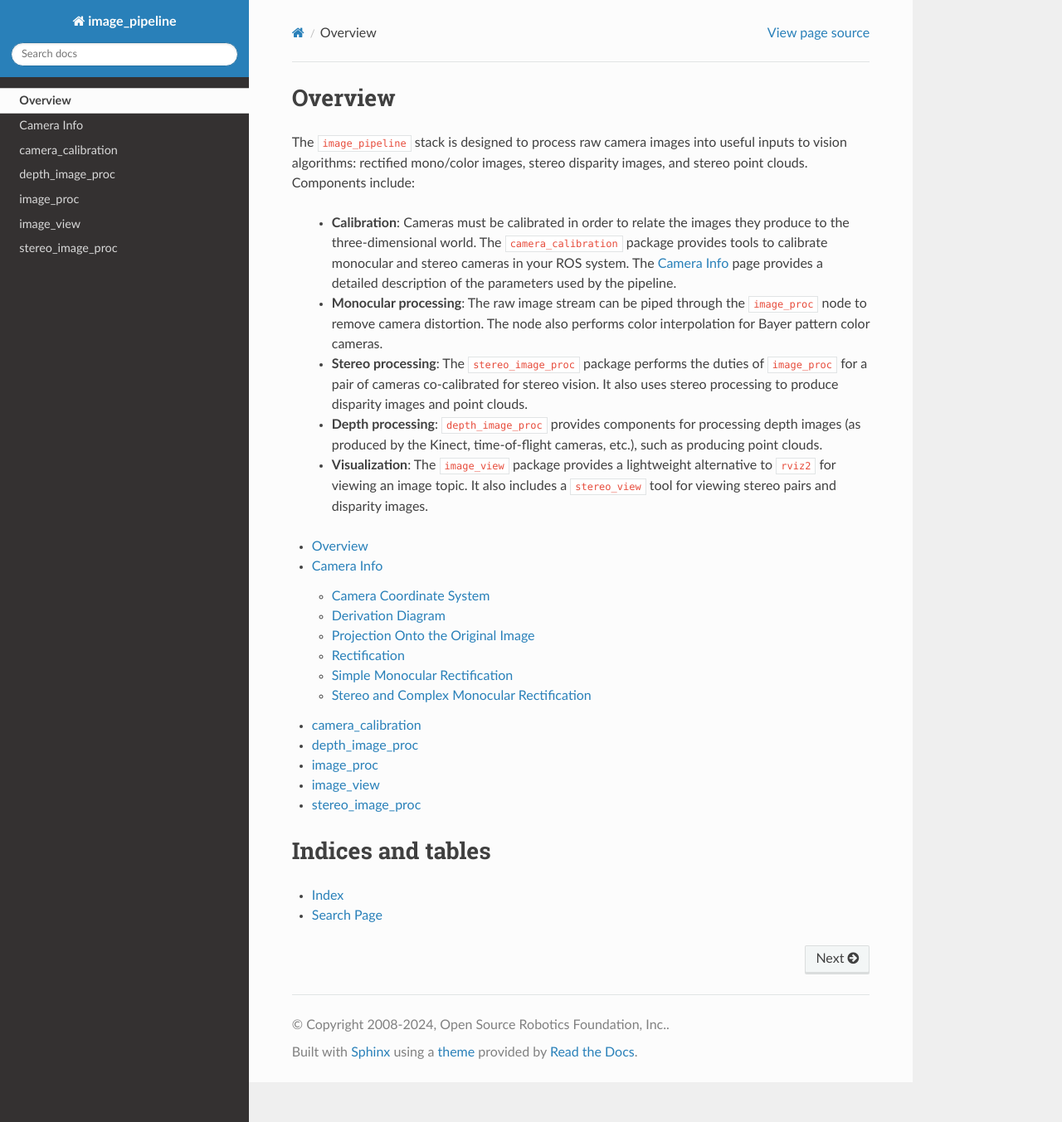
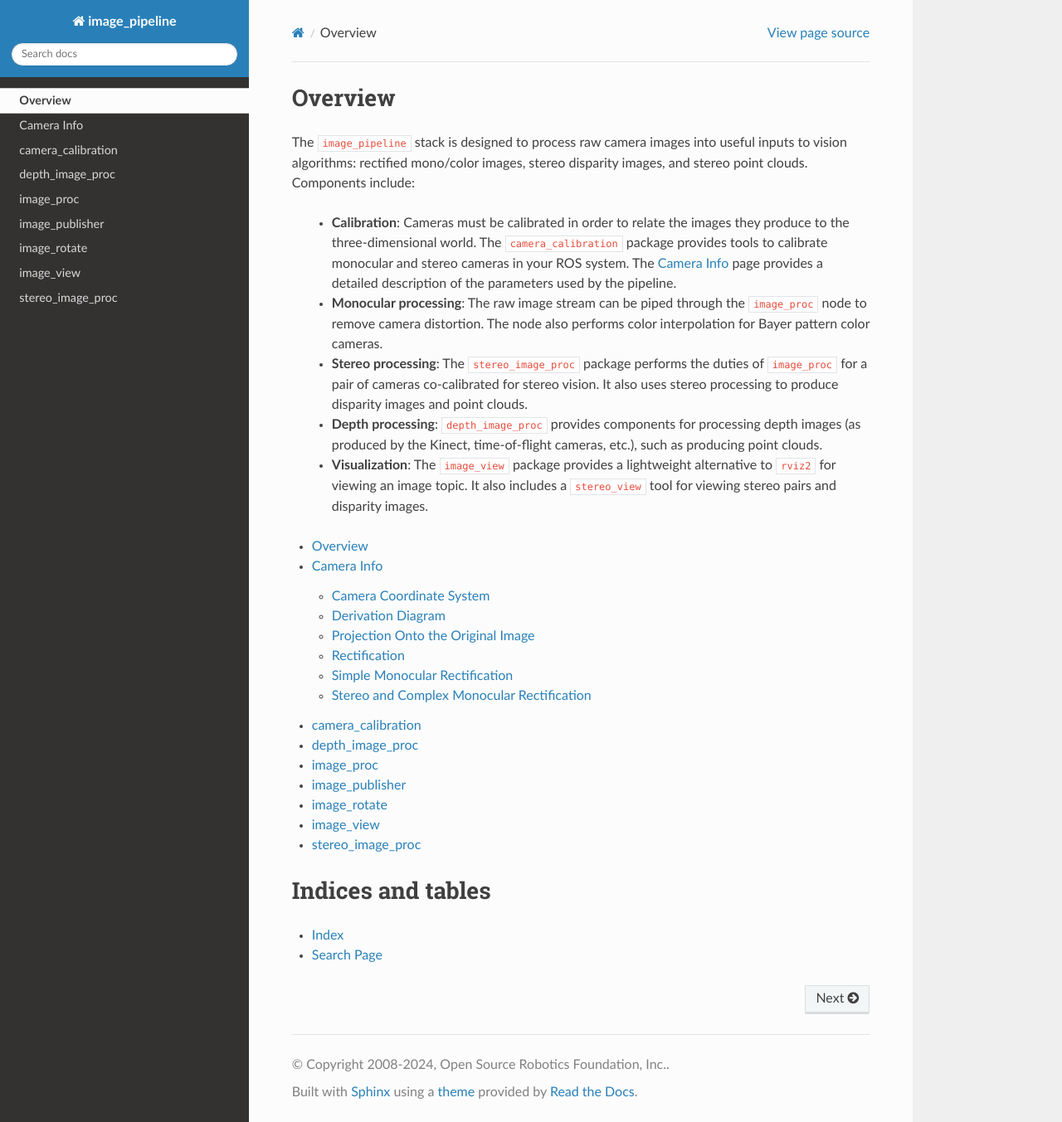
Before and after one commit to ros-perception/image_pipeline, a Sphinx documentation site: the page built from image_pipeline/doc/index.rst, in a window 1280 px wide and 1353 px high. Shown: the whole window at 83% size. Built offline with Sphinx 7.4.7 and the Read the Docs theme 2.0.0, drawn with Linux system fonts in a browser that asks for light colours.

Commit message:
add other links

```diff
--- a/image_pipeline/doc/index.rst
+++ b/image_pipeline/doc/index.rst
@@ -33,6 +33,8 @@ stereo disparity images, and stereo point clouds. Components include:
    camera_calibration <../camera_calibration/index.html#http://>
    depth_image_proc <../depth_image_proc/index.html#http://>
    image_proc <../image_proc/index.html#http://>
+   image_publisher <../image_publisher/index.html#http://>
+   image_rotate <../image_rotate/index.html#http://>
    image_view <../depth/image_view/index.html#http://>
    stereo_image_proc <../depth/stereo_image_proc/index.html#http://>
 
```
